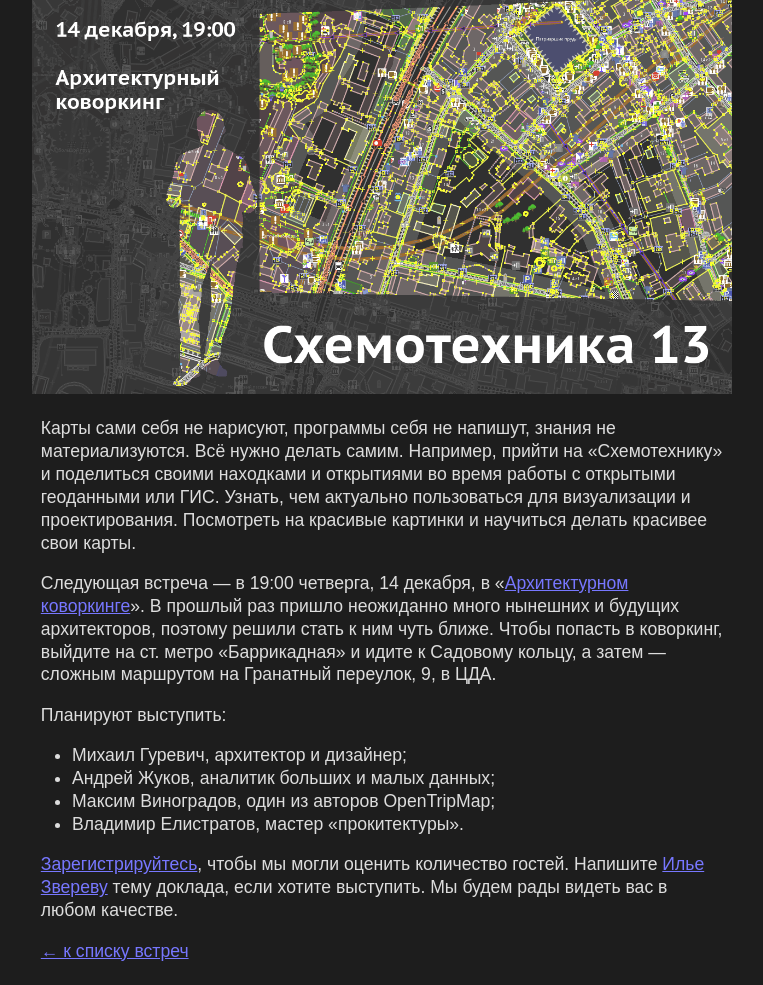
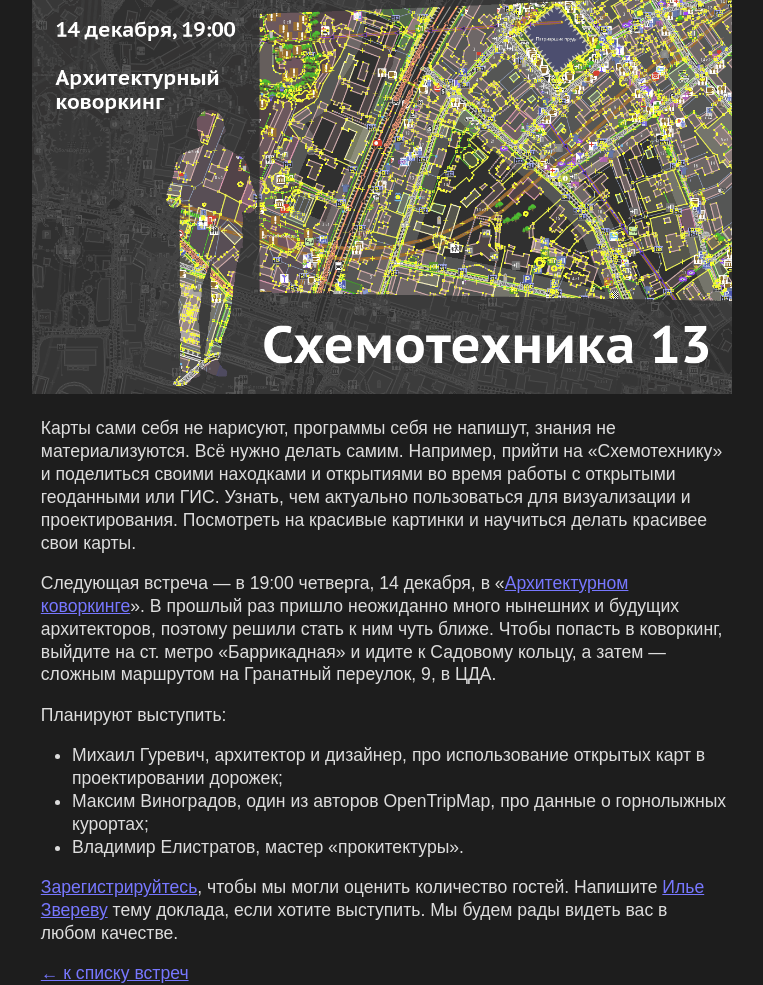
Before and after one commit to Zverik/schemotechnika, a Jekyll site: the page built from _posts/2017-11-27-schemo13.md, in a window 1280 px wide. Shown: the whole page, without its empty margins (258-1021 px from the left). Built offline with Jekyll 4.4.1, drawn with Linux system fonts in a browser that asks for light colours; before the commit the page ends 962 px from its top, so only the background shows below that.

Commit message:
Remove Andrey

```diff
--- a/_posts/2017-11-27-schemo13.md
+++ b/_posts/2017-11-27-schemo13.md
@@ -17,9 +17,8 @@ image: schemo13.png
 
 Планируют выступить:
 
-* Михаил Гуревич, архитектор и дизайнер;
-* Андрей Жуков, аналитик больших и малых данных;
-* Максим Виноградов, один из авторов OpenTripMap;
+* Михаил Гуревич, архитектор и дизайнер, про использование открытых карт в проектировании дорожек;
+* Максим Виноградов, один из авторов OpenTripMap, про данные о горнолыжных курортах;
 * Владимир Елистратов, мастер «прокитектуры».
 
 [Зарегистрируйтесь](https://iz.timepad.ru/event/621394/), чтобы мы могли оценить количество гостей.
```
